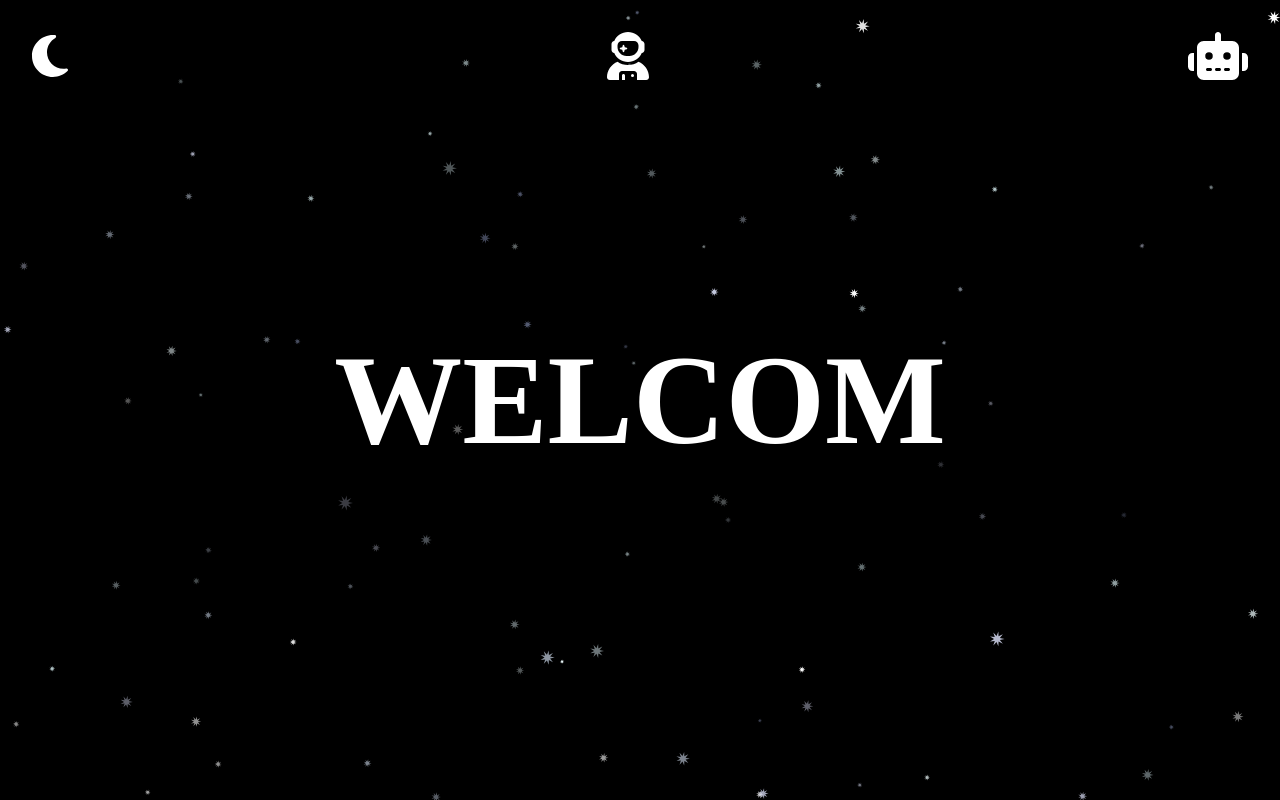
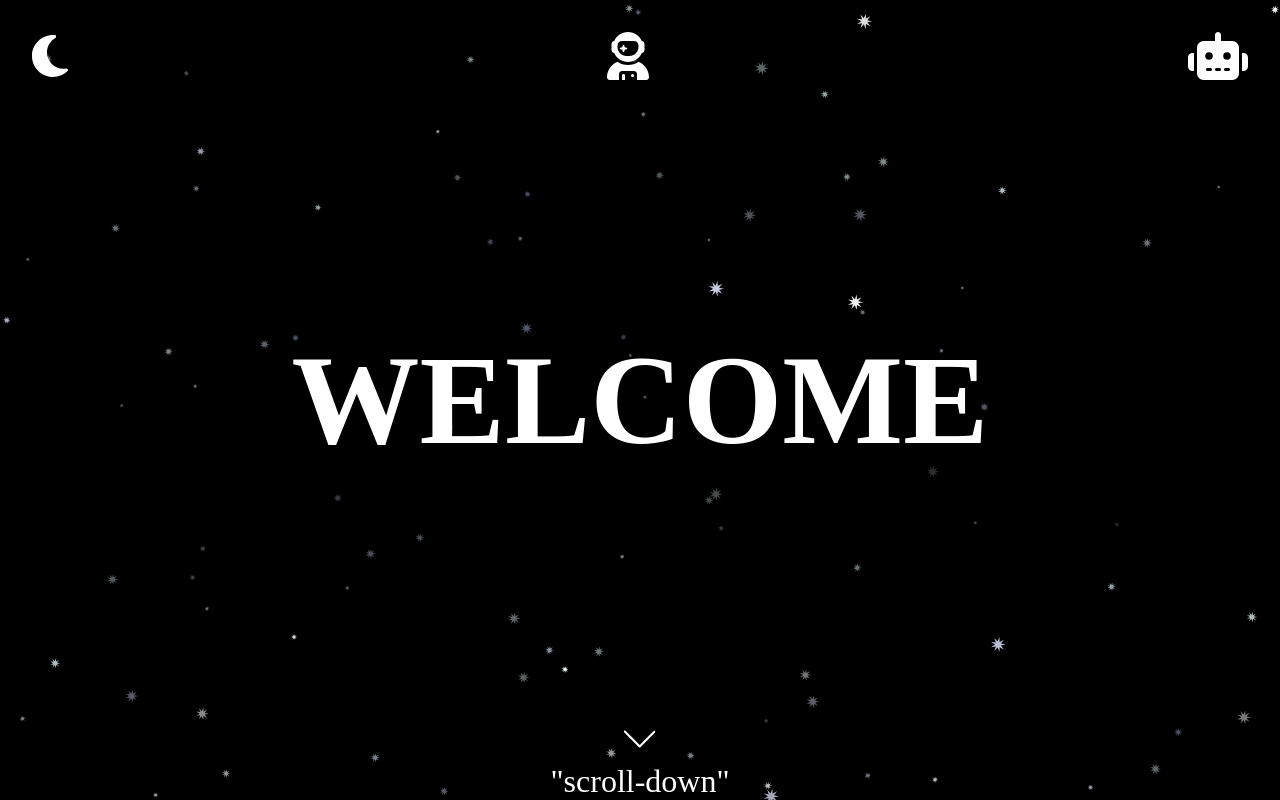
Before and after one commit to jywkhs3/my-portfolio, a React (Create React App) app: page / in a window 1280 px wide. Both pictures are taken after a click on the icon 50 px from the left and 56 px from the top of the page. Shown: the top 800 px of the page. Built offline with nearby package versions, Linux system fonts and the light colour scheme; a web font is replaced by a local one.

Commit message:
scroll/video update

```diff
--- a/package.json
+++ b/package.json
@@ -16,6 +16,7 @@
     "gsap": "^3.12.7",
     "react": "^19.0.0",
     "react-dom": "^19.0.0",
+    "react-icons": "^5.5.0",
     "react-router-dom": "^7.2.0",
     "react-scripts": "5.0.1",
     "sass": "^1.85.0",
--- a/src/App.js
+++ b/src/App.js
@@ -6,6 +6,8 @@ import Background from './components/Background';
 import Clone from './components/Clone';
 import Identity from './components/Identity';
 import Modal from './components/Modal';
+import Video from './components/Video';
+import { SlArrowDown } from "react-icons/sl";
 
 const App = () => {
   const [isNavShow, setIsNavShow] = useState(false);
@@ -15,10 +17,22 @@ const App = () => {
   const [selectedImage,setSelectedImage] = useState(null);
   const [activeCategory,setActiveCategory] = useState('ALL');
   const [modalPosition,setModalPosition] = useState(0); //모달프로젝트 위치
+  const [isLightMode, setIsLightMode] = useState(false); //라이트모드
+  const [showVideo,setShowVideo] = useState(false); //비디오컴포넌트 보이기
+  const [showScrollIcon, setShowScrollIcon] = useState(false); //스크롤다운아이콘 보이기
 
+  // 스크롤 감지 후 비디오보이기
+  useEffect(() => {
+    const handleScroll = () => {
+      if (window.scrollY > 50) {
+        setShowVideo(true);
+      }
+    };
+    window.addEventListener("scroll", handleScroll);
+    return () => window.removeEventListener("scroll", handleScroll);
+  }, []);
 
-  const [isLightMode, setIsLightMode] = useState(false);
-
+  // 라이트모드 localStorage저장
   useEffect(()=>{
     const storedTheme = localStorage.getItem("mode");
     setIsLightMode(storedTheme);
@@ -27,13 +41,11 @@ const App = () => {
   // 라이트/다크 모드 변경 시 localStorage에 저장
   useEffect(() => {
     localStorage.setItem("mode", isLightMode);
-    // // body에 light 클래스 토글
-    // document.body.classList.toggle('light', isLightMode);
   }, [isLightMode]);
 
   //모드 버튼토글 함수
   const toggleMode = () => {
-    setIsLightMode(!isLightMode);
+    setIsLightMode((prevMode)=> !prevMode);
     // console.log('mode toggle');
 
   };
@@ -81,7 +93,14 @@ const App = () => {
         closeNav={closeNav}
         toggleMode={toggleMode}
       />
-      {activeTitle === 'START' && <Start />}
+      {activeTitle === 'START' && <Start showScrollIcon={showScrollIcon} setShowScrollIcon={setShowScrollIcon}/>}
+      {
+        showScrollIcon && (
+        <div className='scroll-down'>
+          <SlArrowDown/><p>"scroll-down"</p>
+        </div>
+      )}
+      {showVideo && <Video/>}
       {activeTitle === 'IDENTITY' && <Identity />}
       {activeTitle === 'CLONE' && (
         <Clone activeTitle={activeTitle} onProjectClick={handleModalOpen} />
--- a/src/App.scss
+++ b/src/App.scss
@@ -1,6 +1,7 @@
 @import './styles/mixin.scss';
 @import './styles/variables.scss';
 @import './styles/navicons.scss';
+@import './styles/video.scss';
 @import './styles/identity.scss';
 @import './styles/start.scss';
 @import './styles/clone.scss';
--- a/src/components/Background.js
+++ b/src/components/Background.js
@@ -143,6 +143,7 @@ const Background = ({isLightMode}) => {
         }
   }, [mousePos , isMouseDown]);
 
+  //라이트모드 구현> light 클래스 추가/삭제
     useEffect(() => {
       const bgStar = document.querySelector("#bg-star-container");
       // console.log(isLightMode);
@@ -152,10 +153,8 @@ const Background = ({isLightMode}) => {
       }else{
         bgStar.classList.remove('light');
         // console.log('remove light');
-
       }
     }, [isLightMode]);
-
 
   return (
     <div id='bg-star-container'>
--- a/src/components/Start.js
+++ b/src/components/Start.js
@@ -1,10 +1,11 @@
 import React, { useEffect, useState } from 'react';
+import gsap from 'gsap';
 
-const Start = () => {
+const Start = ({setShowScrollIcon}) => {
   const [typingTitle, setDisplayText] = useState('');
   const [currentIndex, setCurrentIndex] = useState(0);
   const [index, setIndex] = useState(0);  // index를 0으로 시작하도록 수정
-  const textTitle = ['WELCOME', 'HYUN PORTFOLIO'];
+  const textTitle = ['WELCOME','HYUN PORTFOLIO'];
 
   useEffect(() => {
     const typingSpeed = 300; // 타이핑 속도 (300ms)
@@ -17,11 +18,25 @@ const Start = () => {
         setIndex((prevIndex) => prevIndex + 1); // 인덱스 증가
       } else {
         clearInterval(time); // 타이머 멈춤
-        setTimeout(() => {
+        // setTimeout(() => {
+        //   setCurrentIndex((prevIndex) => (prevIndex + 1) % textTitle.length); // 텍스트 순차적으로 변경
+        //   setIndex(0); // 새로운 텍스트가 시작되면 index를 0으로 초기화
+        //   setDisplayText(''); // 새로운 텍스트가 시작되면 화면을 초기화
+        // }, 1000); // 1초 후에 텍스트 변경
+        setTimeout(()=>{
+          if(currentIndex === textTitle.length - 1){
+            setShowScrollIcon(true);
+            // GSAP 애니메이션 추가 (scroll-down 아이콘 등장 효과)
+            gsap.fromTo(
+              '.scroll-down',
+              { opacity: 0, y: -50 },
+              { opacity: 1, y: 0, duration: 1, ease: "power3.out" }
+            );
+          }
           setCurrentIndex((prevIndex) => (prevIndex + 1) % textTitle.length); // 텍스트 순차적으로 변경
           setIndex(0); // 새로운 텍스트가 시작되면 index를 0으로 초기화
           setDisplayText(''); // 새로운 텍스트가 시작되면 화면을 초기화
-        }, 1000); // 1초 후에 텍스트 변경
+        },1000);
       }
     };
 
--- /dev/null
+++ b/src/components/Video.js
@@ -0,0 +1,12 @@
+import React from 'react';
+import webp from '../assets/video.webp';
+
+const Video = () => {
+  return (
+    <div className='video'>
+      <img src={webp}/>
+  </div>
+  );
+};
+
+export default Video;
--- a/src/styles/global.scss
+++ b/src/styles/global.scss
@@ -3,6 +3,8 @@
     padding: 0;
     box-sizing: border-box;
 }
+li{list-style: none;}
+
 body{
     font-family: "Saira Stencil One", serif;
     color: $text-color;
@@ -11,7 +13,17 @@ body{
     color: $text-light-color;
 }
 
-li{list-style: none;}
+
 .app{
+    // width: 100vw;
     height: 100vh;
+    position: relative;
+    .scroll-down{
+        font-size: 2rem;
+        text-align: center;
+        position: absolute;
+        bottom: 0;
+        left: 50%;
+        transform: translateX(-50%);
+    }
 }
--- a/src/styles/start.scss
+++ b/src/styles/start.scss
@@ -1,10 +1,13 @@
 .start{
+    // position: fixed;
+    // width: 100%;
+    height: 100%;
+    // z-index: -1;
+    h1{
       position: absolute;
       top: 50%;
       left: 50%;
-  transform:translate(-50%,-50%);
-  }
-h1{
+      transform: translate(-50%,-50%);
       text-align: center;
       font-size: 8rem;
       color: $text-color;
@@ -16,3 +19,4 @@ h1{
         font-size: 5rem;
       }
     }
+    }
--- /dev/null
+++ b/src/styles/video.scss
@@ -0,0 +1,8 @@
+.video{
+  background-color: rgba(255, 255, 255, 0.4);
+  border-radius: 10px;
+  height: 100vh;
+  display: flex;
+  justify-content: center;
+  align-items: center;
+}
```
Also changed, not shown: src/assets/video.webp (added), 1 other file (tests, documents, lock files or other folders). Lines whose indentation alone changed are shown as unchanged.
